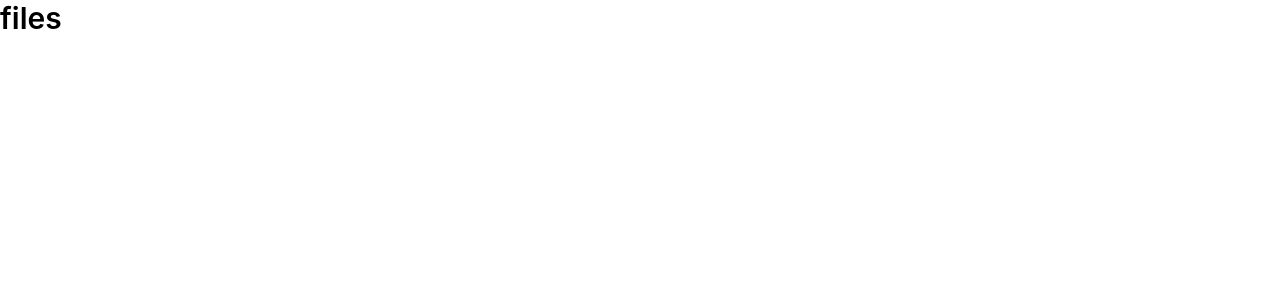
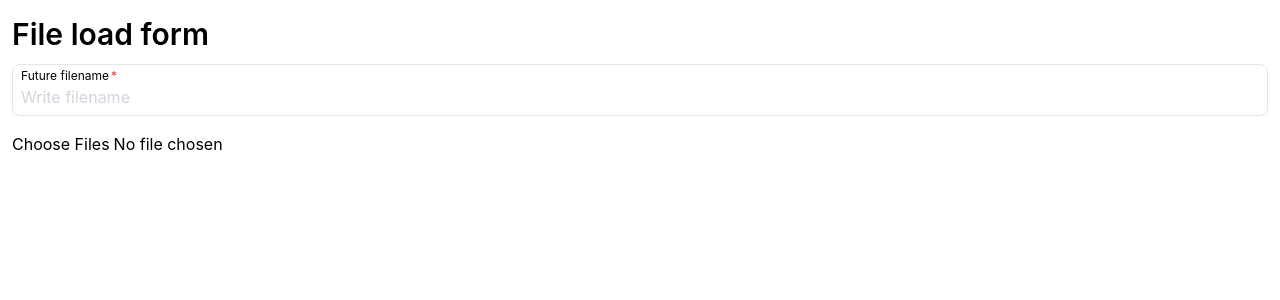
Before and after one commit to karpenko-a-p/sveltekit-template, a SvelteKit app: page /files in a window 1280 px wide. Shown: the top 300 px of the page. Built offline with nearby package versions, Linux system fonts and the light colour scheme; a web font is replaced by a local one.

Commit message:
Добавил компонент для загрузки файлов (пустой)

```diff
--- a/src/routes/[id]/+page.svelte
+++ b/src/routes/[id]/+page.svelte
@@ -1,7 +1,10 @@
 <script lang="ts">
+  import SEO from '$src/components/SEO.svelte';
   import type { PageProps } from '$svelte-kit/[id]/$types';
 
   const { params }: PageProps = $props();
 </script>
 
+<SEO title="id {params.id}" description="page id {params.id}" />
+
 <h1>{params.id}</h1>
--- /dev/null
+++ b/src/routes/files/+page.svelte
@@ -0,0 +1,20 @@
+<script lang="ts">
+  import SEO from '$src/components/SEO.svelte';
+  import Input from '$src/ui/Input/Input.svelte';
+  import type { EventHandler } from 'svelte/elements';
+
+  const onsubmit: EventHandler<SubmitEvent, HTMLFormElement> = (event) => {
+    event.preventDefault();
+  };
+</script>
+
+<SEO title="File load form" description="file load from" />
+
+<div class="container my-4">
+  <h1 class="mb-3">File load form</h1>
+
+  <form {onsubmit}>
+    <Input name="filename" label="Future filename" placeholder="Write filename" class="mb-4" required />
+    <input name="files" accept="image/*" multiple type="file" required />
+  </form>
+</div>
--- /dev/null
+++ b/src/ui/FileInput/FileInput.css
@@ -0,0 +1,5 @@
+@layer components {
+  .file-input {
+    @apply flex flex-col;
+  }
+}
--- /dev/null
+++ b/src/ui/FileInput/FileInput.svelte
@@ -0,0 +1,35 @@
+<script lang="ts">
+  import type { HTMLInputAttributes } from 'svelte/elements';
+
+  interface Props extends HTMLInputAttributes {
+    label: string;
+    invalid?: boolean;
+    errorMessage?: string;
+    description?: string;
+  }
+
+  let {
+    files = $bindable(),
+    label,
+    class: className = '',
+    invalid,
+    errorMessage,
+    description,
+    ...rest
+  }: Props = $props();
+</script>
+
+<div class="file-input {className}">
+  <label>
+    <span>{label}</span>
+    <input type="file" aria-invalid={invalid} bind:files {...rest} />
+  </label>
+
+  {#if description}
+    <p class="input-description">{description}</p>
+  {/if}
+
+  {#if invalid && errorMessage}
+    <p class="input-error">{errorMessage}</p>
+  {/if}
+</div>
--- a/src/ui/components.css
+++ b/src/ui/components.css
@@ -11,3 +11,4 @@
 @import './Link/Link.css';
 @import './Paper/Paper.css';
 @import './Skeleton/Skeleton.css';
+@import './FileInput/FileInput.css';
```
